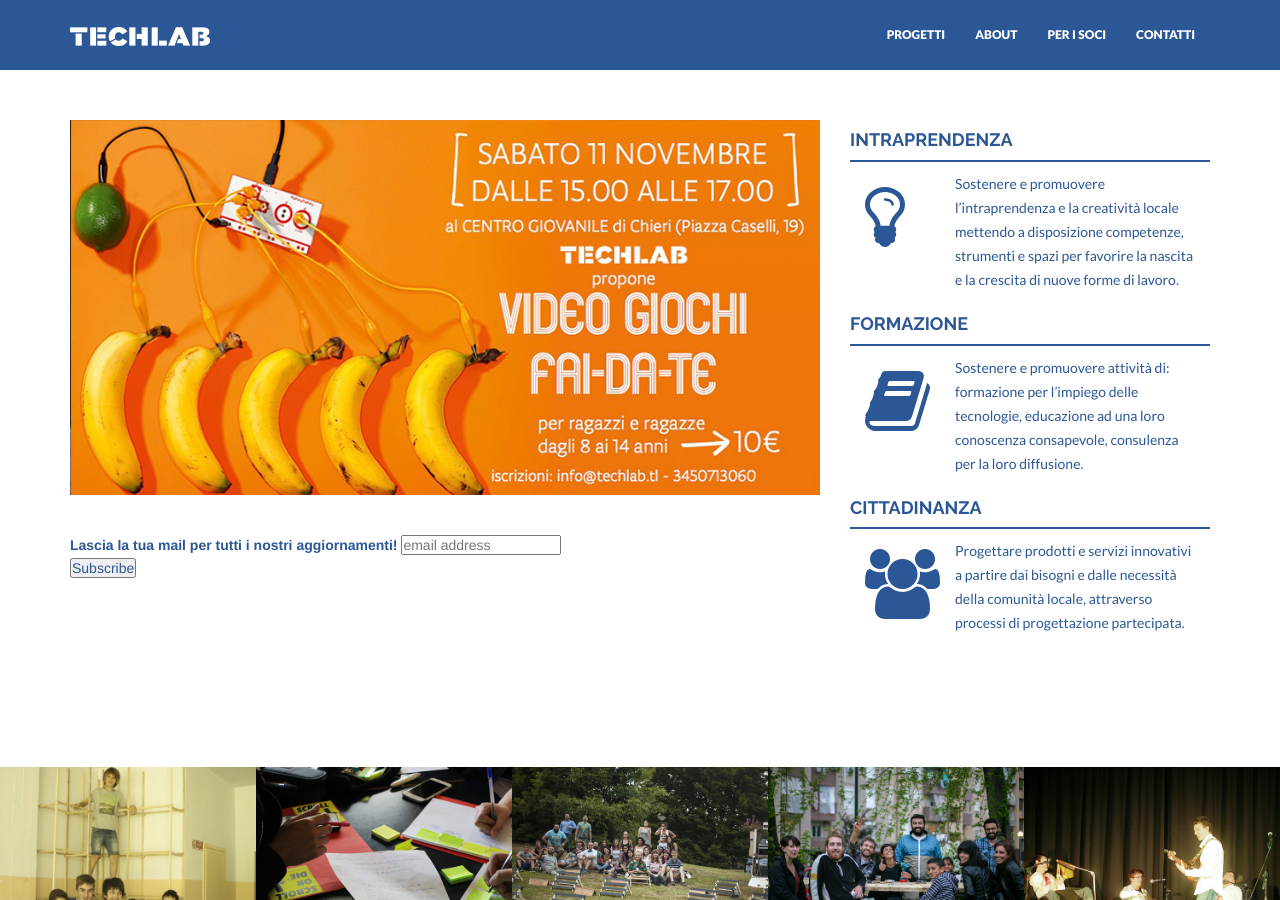
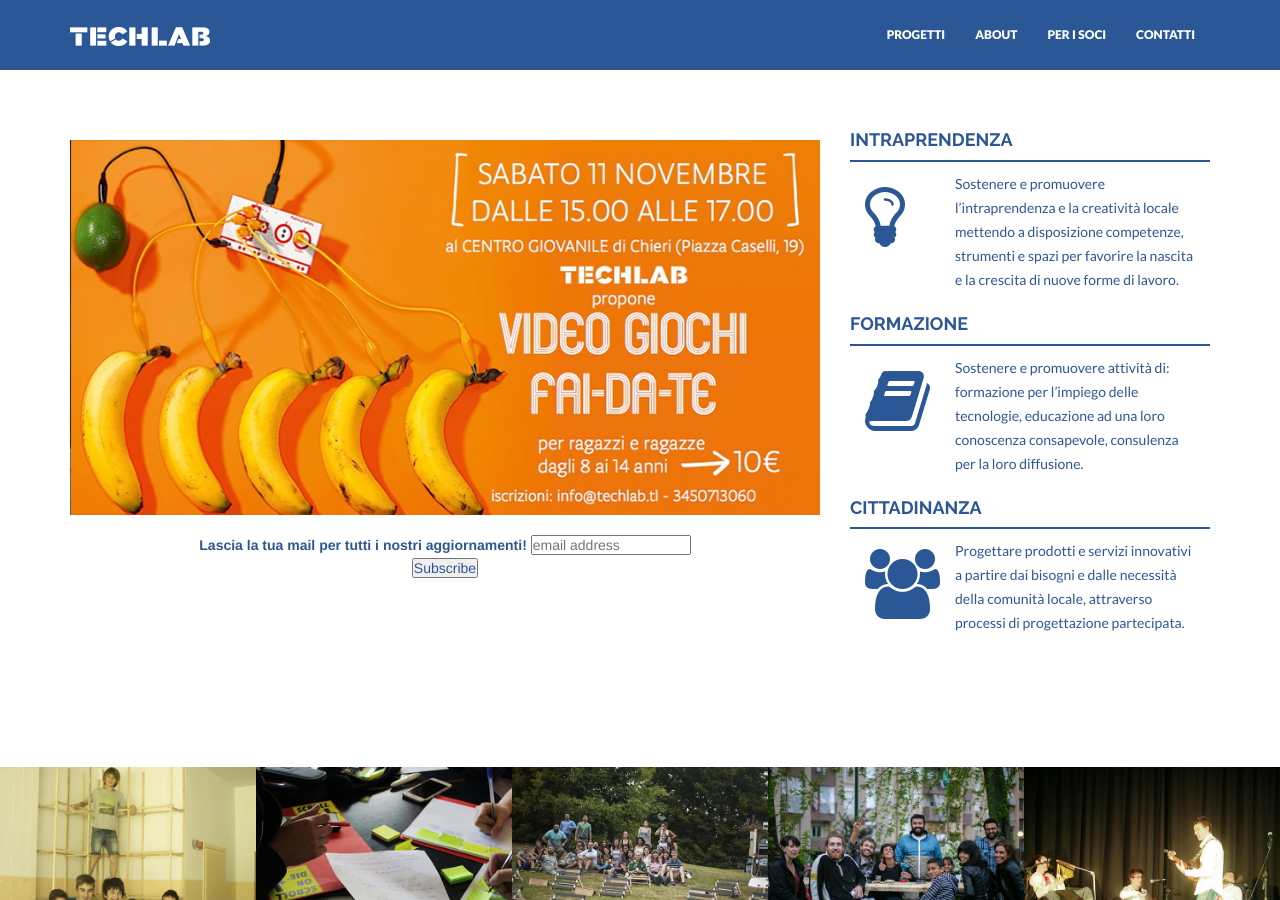
Before and after one commit to techlabtl/techlabtl.github.io, a Jekyll site: the page built from index.html, in a window 1280 px wide and 900 px high. Built offline with Jekyll 4.4.1, drawn with Linux system fonts in a browser that asks for light colours; nearby versions of some CDN libraries; comment, search, counter and statistics services are not loaded.

Commit message:
spaziature

```diff
--- a/index.html
+++ b/index.html
@@ -10,13 +10,14 @@
     <div class="row">
         <div class="col-lg-8">
 
-          <br><br>
+          <br><br><br>
 
 
             <img src="{{ "/assets/img/browser.png" | prepend: site.baseurl }}" class="img-responsive">
 
-<br><br>
+<br>
             <!-- Begin MailChimp Signup Form -->
+<div align="center">
 <link href="//cdn-images.mailchimp.com/embedcode/slim-10_7.css" rel="stylesheet" type="text/css">
 <style type="text/css">
 	#mc_embed_signup{background:#fff; clear:left; font:14px Helvetica,Arial,sans-serif; }
@@ -33,6 +34,7 @@
     <div class="clear"><input type="submit" value="Subscribe" name="subscribe" id="mc-embedded-subscribe" class="button"></div>
     </div>
 </form>
+</div>
 </div>
 
 <!--End mc_embed_signup-->
```
Also changed, not shown: 3 other files.
